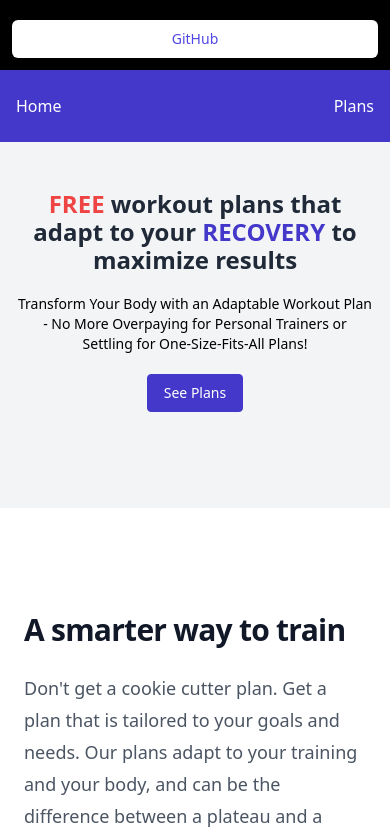
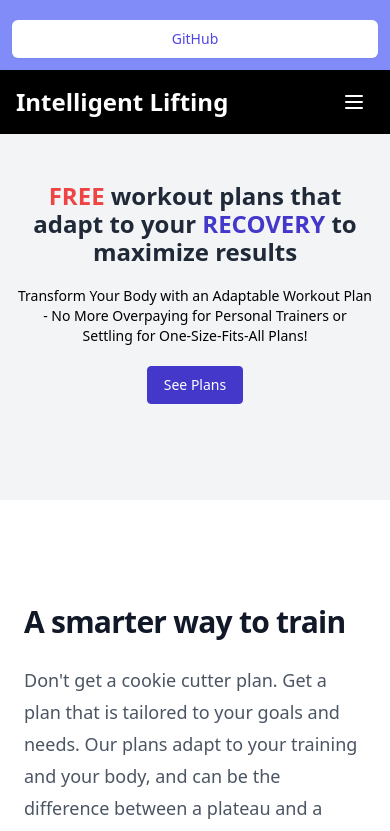
Before and after one commit to jburanpuri/IntelligentLifting, a Next.js app: page / in a window 390 px wide. Shown: the top 831 px of the page. Built offline with nearby package versions, Linux system fonts and the light colour scheme.

Commit message:
Created mobile friendly navbar

```diff
--- a/components/BannerComponent/banner.js
+++ b/components/BannerComponent/banner.js
@@ -2,7 +2,7 @@
 
 export default function Banner() {
   return (
-    <div className="bg-black">
+    <div className="bg-indigo-400">
       <div className="mx-auto max-w-7xl py-3 px-3 sm:px-6 lg:px-8">
         <div className="flex flex-wrap items-center justify-between">
           <div className="flex w-0 flex-1 items-center">
--- a/components/HeroComponent/hero.js
+++ b/components/HeroComponent/hero.js
@@ -19,7 +19,7 @@
                         <p className="mt-5 sm:mt-10 lg:w-10/12 text-black-100 font-normal text-center text-sm sm:text-lg">Transform Your Body with an Adaptable Workout Plan - No More Overpaying for Personal Trainers or Settling for One-Size-Fits-All Plans!</p>
                     </div>
                     <div className="flex justify-center items-center">
-                        <button className="focus:outline-none focus:ring-2 focus:ring-offset-2 focus:ring-indigo-700 bg-indigo-700 transition duration-150 ease-in-out hover:bg-indigo-600 lg:text-xl lg:font-bold  rounded text-white px-4 sm:px-10 border border-indigo-700 py-2 sm:py-4 text-sm">See Plans</button>
+                        <Link href="/plans" className="focus:outline-none focus:ring-2 focus:ring-offset-2 focus:ring-indigo-700 bg-indigo-700 transition duration-150 ease-in-out hover:bg-indigo-600 lg:text-xl lg:font-bold  rounded text-white px-4 sm:px-10 border border-indigo-700 py-2 sm:py-4 text-sm">See Plans</Link>
                     </div>
                 </div>
             </div>
--- a/components/NavbarComponent/navbar.js
+++ b/components/NavbarComponent/navbar.js
@@ -1,33 +1,72 @@
-import React, { useState } from 'react';
-import { useWindowSize } from 'react-use';
-import Link from 'next/link'
-
-function classNames(...classes) {
-  return classes.filter(Boolean).join(' ')
-}
+import { useState } from "react";
+import Link from "next/link";
 
 export default function NavBar() {
-  const [isOpen, setIsOpen] = useState(false);
-  const { width } = useWindowSize();
-  const isMobile = width < 768;
-  const isTablet = width >= 768 && width < 1200;
+    const [navbar, setNavbar] = useState(false);
 
-  return (
-    <nav className="bg-indigo-700 flex items-center justify-between px-4 py-6">
-    <div className="flex items-center">
-      <Link href="/home" className="text-white font-medium">Home</Link>
-    </div>
-    <div className="flex items-center">
-      <Link href="/plans" className="text-white font-medium">Plans</Link>
-    </div>
-    {
-      (isMobile || isTablet) &&
-      <div className={`${isOpen ? 'block' : 'hidden'} bg-white absolute top-0 right-0 left-0 py-2`}>
-        <a href="#" className="block px-4 py-2 text-black">Link 1</a>
-        <a href="#" className="block px-4 py-2 text-black">Link 2</a>
-        <a href="#" className="block px-4 py-2 text-black">Link 3</a>
-      </div>
-    }
-  </nav>
-  )
+    return (
+        <nav className="w-full bg-black shadow">
+            <div className="justify-between px-4 mx-auto lg:max-w-7xl md:items-center md:flex md:px-8">
+                <div>
+                    <div className="flex items-center justify-between py-3 md:py-5 md:block">
+                        <Link href="/home">
+                            <h2 className="text-white text-2xl font-bold">Intelligent Lifting</h2>
+                        </Link>
+                        <div className="md:hidden">
+                            <button
+                                className="p-2 text-white rounded-md outline-none focus:border-white focus:border"
+                                onClick={() => setNavbar(!navbar)}
+                            >
+                                {navbar ? (
+                                    <svg
+                                        xmlns="http://www.w3.org/2000/svg"
+                                        className="w-6 h-6"
+                                        viewBox="0 0 20 20"
+                                        fill="currentColor"
+                                    >
+                                        <path
+                                            fillRule="evenodd"
+                                            d="M4.293 4.293a1 1 0 011.414 0L10 8.586l4.293-4.293a1 1 0 111.414 1.414L11.414 10l4.293 4.293a1 1 0 01-1.414 1.414L10 11.414l-4.293 4.293a1 1 0 01-1.414-1.414L8.586 10 4.293 5.707a1 1 0 010-1.414z"
+                                            clipRule="evenodd"
+                                        />
+                                    </svg>
+                                ) : (
+                                    <svg
+                                        xmlns="http://www.w3.org/2000/svg"
+                                        className="w-6 h-6"
+                                        fill="none"
+                                        viewBox="0 0 24 24"
+                                        stroke="currentColor"
+                                        strokeWidth={2}
+                                    >
+                                        <path
+                                            strokeLinecap="round"
+                                            strokeLinejoin="round"
+                                            d="M4 6h16M4 12h16M4 18h16"
+                                        />
+                                    </svg>
+                                )}
+                            </button>
+                        </div>
+                    </div>
+                </div>
+                <div>
+                    <div
+                        className={`flex-1 justify-self-center pb-3 mt-8 md:block md:pb-0 md:mt-0 ${
+                            navbar ? "block" : "hidden"
+                        }`}
+                    >
+                        <ul className="items-center justify-center space-y-8 md:flex md:space-x-6 md:space-y-0">
+                            <li className="text-white hover:text-blue-500">
+                                <Link href="/home">Home</Link>
+                            </li>
+                            <li className="text-white hover:text-blue-500">
+                                <Link href="/plans">All Plans</Link>
+                            </li>
+                        </ul>
+                    </div>
+                </div>
+            </div>
+        </nav>
+    );
 }
--- a/pages/plans.js
+++ b/pages/plans.js
@@ -14,8 +14,7 @@
     <>
         <div className="bg-gray-300 py-4">
         <h2 className="text-l sm:text-3xl md:text-4xl lg:text-5xl xl:text-4xl text-gray-800 font-black leading-7 md:leading-10 py-2 px-4">
-            <span className="text-indigo-500">THREE DAY ROUTINES</span>
-        </h2>
+        <span className="font-extrabold text-transparent bg-clip-text bg-gradient-to-r from-red-500 via-purple-600 to-indigo-700">THREE DAY ROUTINES</span>        </h2>
     </div>
         <ThreeFullBody/>
         <hr className="border-black w-full"></hr>
@@ -23,15 +22,14 @@
 
         <div className="bg-gray-300 py-4">
         <h2 className="text-l sm:text-3xl md:text-4xl lg:text-5xl xl:text-4xl text-gray-800 font-black leading-7 md:leading-10 py-2 px-4">
-            <span className="text-indigo-500">FOUR DAY ROUTINES</span>
-        </h2>
+        <span className="font-extrabold text-transparent bg-clip-text bg-gradient-to-r from-red-500 via-purple-600 to-indigo-700">FOUR DAY ROUTINES</span>        </h2>
     </div>
         <FourFullBody/>
         <hr className="border-black w-full"></hr>
         <FourUpper/>
         <div className="bg-gray-300 py-4">
         <h2 className="text-l sm:text-3xl md:text-4xl lg:text-5xl xl:text-4xl text-gray-800 font-black leading-7 md:leading-10 py-2 px-4">
-            <span className="text-indigo-500">FIVE DAY ROUTINES</span>
+            <span className="font-extrabold text-transparent bg-clip-text bg-gradient-to-r from-red-500 via-purple-600 to-indigo-700">FIVE DAY ROUTINES</span>
         </h2>
     </div>
         <FiveFullBody/>
```
